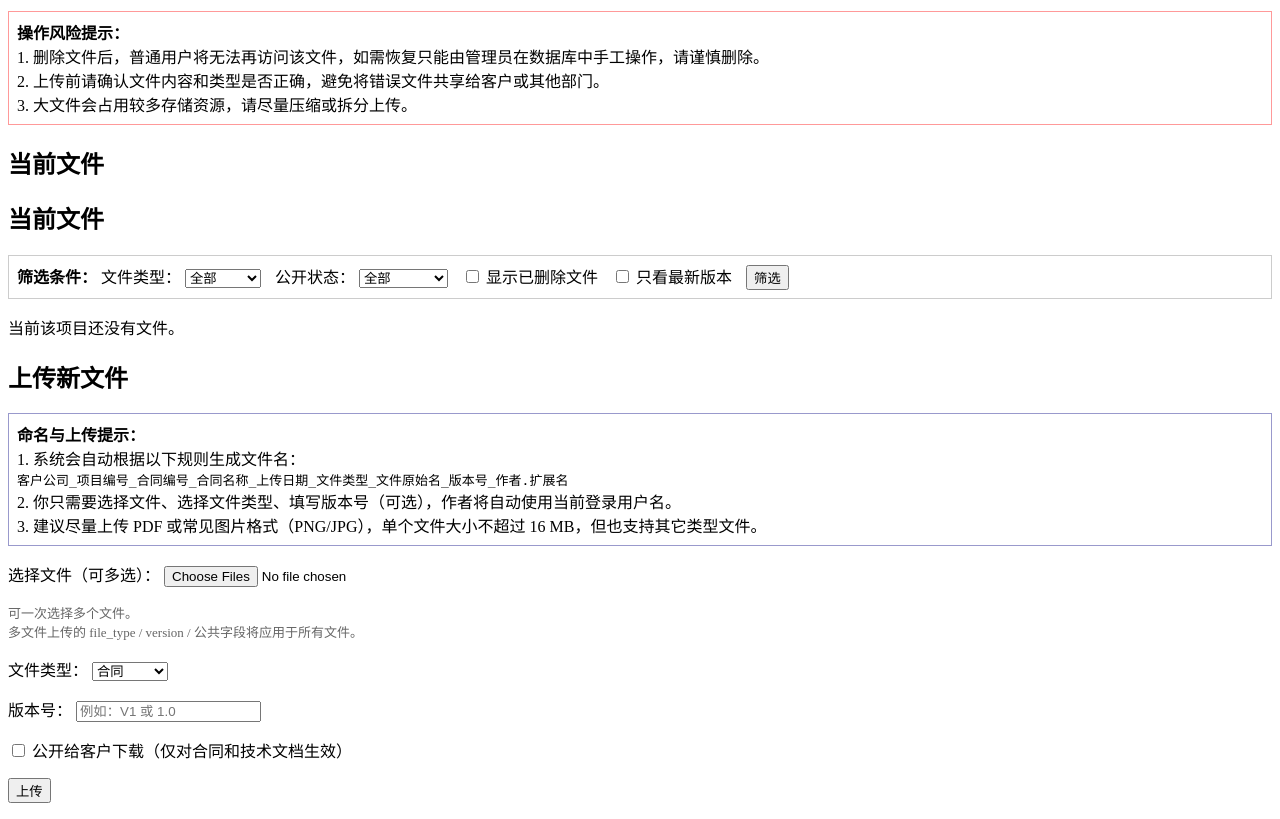
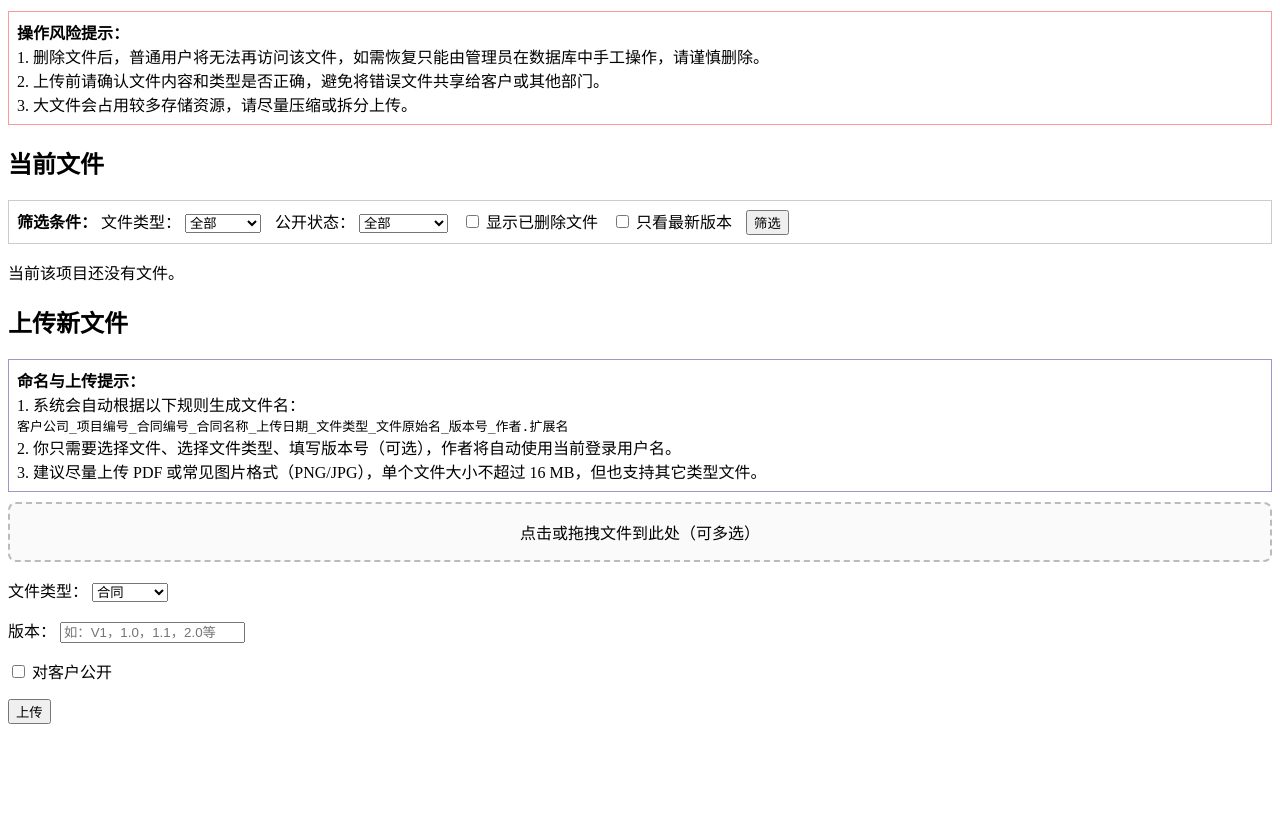
Before and after one commit to fortitudelucifer/fszn_contract_product, a Flask app: page /contracts/1/files in a window 1280 px wide. Shown: the part 248-1067 px from the top of the page. After the commit the page ends 972 px from the top, so only its background shows below. Run offline with Flask 3, Linux system fonts and the light colour scheme; the visitor is signed in with stand-in values (Sample User, id 1); tables that the repository leaves empty hold one stand-in row (values such as "Sample post").

Commit message:
多文件上传页面美化

```diff
--- a/fszn/templates/contracts/files.html
+++ b/fszn/templates/contracts/files.html
@@ -31,7 +31,6 @@
     3. 大文件会占用较多存储资源，请尽量压缩或拆分上传。<br>
 </div>
 
-<h2>当前文件</h2>
 <h2>当前文件</h2>
 
 <form method="get" style="margin-bottom: 10px; border:1px solid #ccc; padding:8px;">
@@ -148,21 +147,54 @@
     3. 建议尽量上传 PDF 或常见图片格式（PNG/JPG），单个文件大小不超过 {{ (config.MAX_CONTENT_LENGTH or 0) // (1024*1024) }} MB，但也支持其它类型文件。<br>
 </div>
 
-<form method="post" enctype="multipart/form-data">
-    <p>
-        <label>
-            选择文件（可多选）：
-            <input type="file" name="files" multiple>
-        </label>
-    </p>
-    <p style="color: #666; font-size: 13px;">
-        可一次选择多个文件。<br>
-        多文件上传的 file_type / version / 公共字段将应用于所有文件。
-    </p>
+<style>
+    .upload-box {
+        border: 2px dashed #bbb;
+        padding: 16px;
+        border-radius: 8px;
+        text-align: center;
+        background: #fafafa;
+        cursor: pointer;
+        transition: 0.2s;
+    }
+
+        .upload-box.dragover {
+            background: #eef7ff;
+            border-color: #3399ff;
+        }
+
+    .file-list {
+        max-height: 120px;
+        overflow-y: auto;
+        border: 1px solid #ddd;
+        margin-top: 10px;
+        padding: 6px;
+        border-radius: 6px;
+        font-size: 13px;
+        background: #fff;
+    }
+
+    .file-list-item {
+        border-bottom: 1px solid #eee;
+        padding: 3px 0;
+    }
+</style>
+
+<form method="post" enctype="multipart/form-data" id="uploadForm">
+
+    <!-- ⬇ 上传盒子（可点击+可拖拽） -->
+    <div id="uploadBox" class="upload-box">
+        <div id="uploadText">点击或拖拽文件到此处（可多选）</div>
+        <input type="file" id="fileInput" name="files" multiple style="display: none;">
+    </div>
+
+    <!-- ⬇ 已选择文件预览 -->
+    <div id="fileList" class="file-list" style="display: none;"></div>
+
     <p>
         <label>
             文件类型：
-            <select name="file_type">
+            <select name="file_type" required>
                 <option value="contract">合同</option>
                 <option value="tech">技术文档</option>
                 <option value="drawing">图纸</option>
@@ -170,21 +202,68 @@
             </select>
         </label>
     </p>
+
     <p>
         <label>
-            版本号：
-            <input type="text" name="version" placeholder="例如：V1 或 1.0">
+            版本：
+            <input type="text" name="version" placeholder="如：V1，1.0，1.1，2.0等" required>
         </label>
     </p>
+
     <p>
         <label>
-            <input type="checkbox" name="is_public" value="y">
-            公开给客户下载（仅对合同和技术文档生效）
+            <input type="checkbox" name="is_public" value="1">
+            对客户公开
         </label>
     </p>
-    <p>
-        <button type="submit">上传</button>
-    </p>
+
+    <button type="submit">上传</button>
 </form>
 
+<script>
+    const uploadBox = document.getElementById("uploadBox");
+    const fileInput = document.getElementById("fileInput");
+    const fileListDiv = document.getElementById("fileList");
+    const uploadText = document.getElementById("uploadText");
+
+    uploadBox.onclick = () => fileInput.click();
+
+    uploadBox.addEventListener("dragover", (e) => {
+        e.preventDefault();
+        uploadBox.classList.add("dragover");
+    });
+
+    uploadBox.addEventListener("dragleave", () => {
+        uploadBox.classList.remove("dragover");
+    });
+
+    uploadBox.addEventListener("drop", (e) => {
+        e.preventDefault();
+        uploadBox.classList.remove("dragover");
+
+        fileInput.files = e.dataTransfer.files;
+        updateFileList();
+    });
+
+    fileInput.onchange = updateFileList;
+
+    function updateFileList() {
+        const files = fileInput.files;
+        if (!files.length) {
+            fileListDiv.style.display = "none";
+            uploadText.innerText = "点击或拖拽文件到此处（可多选）";
+            return;
+        }
+
+        uploadText.innerText = `已选择 ${files.length} 个文件`;
+
+        let html = "";
+        for (let f of files) {
+            html += `<div class="file-list-item">${f.name}</div>`;
+        }
+        fileListDiv.innerHTML = html;
+        fileListDiv.style.display = "block";
+    }
+</script>
+
 {% endblock %}
```
